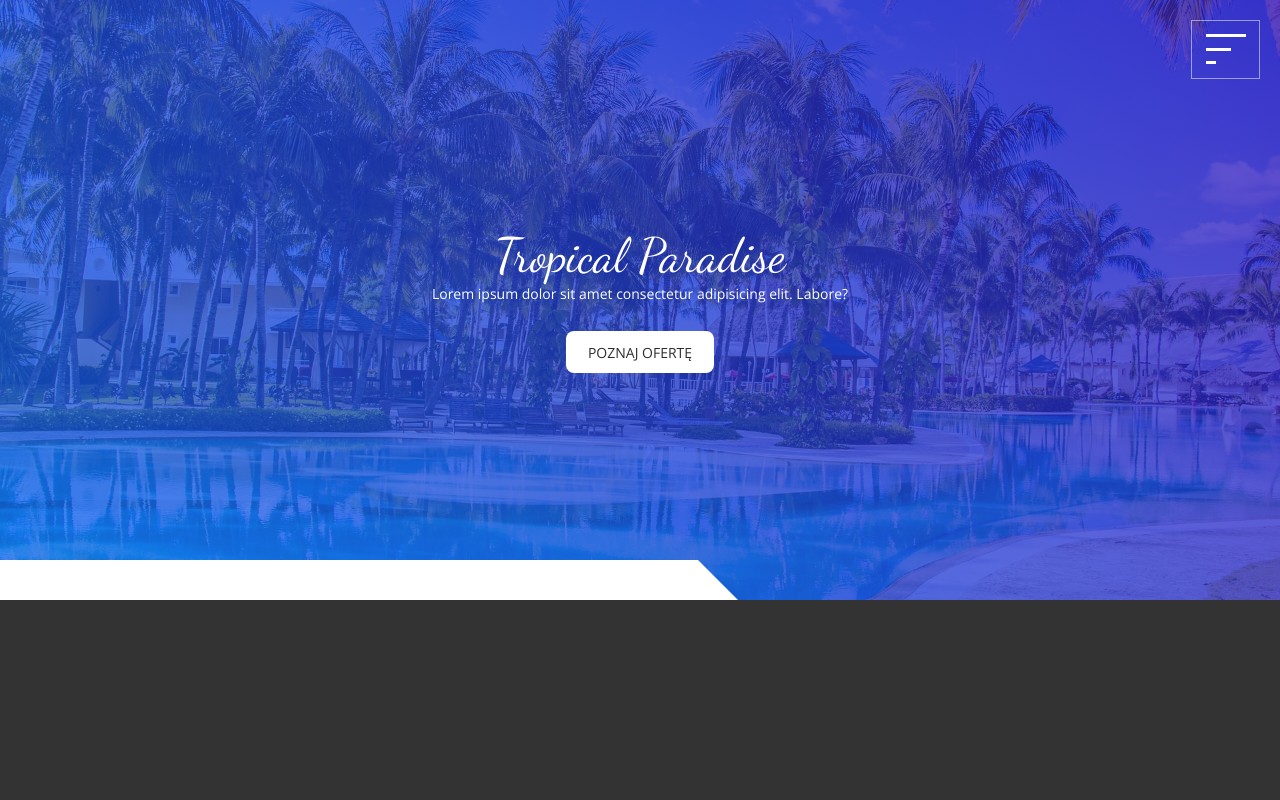
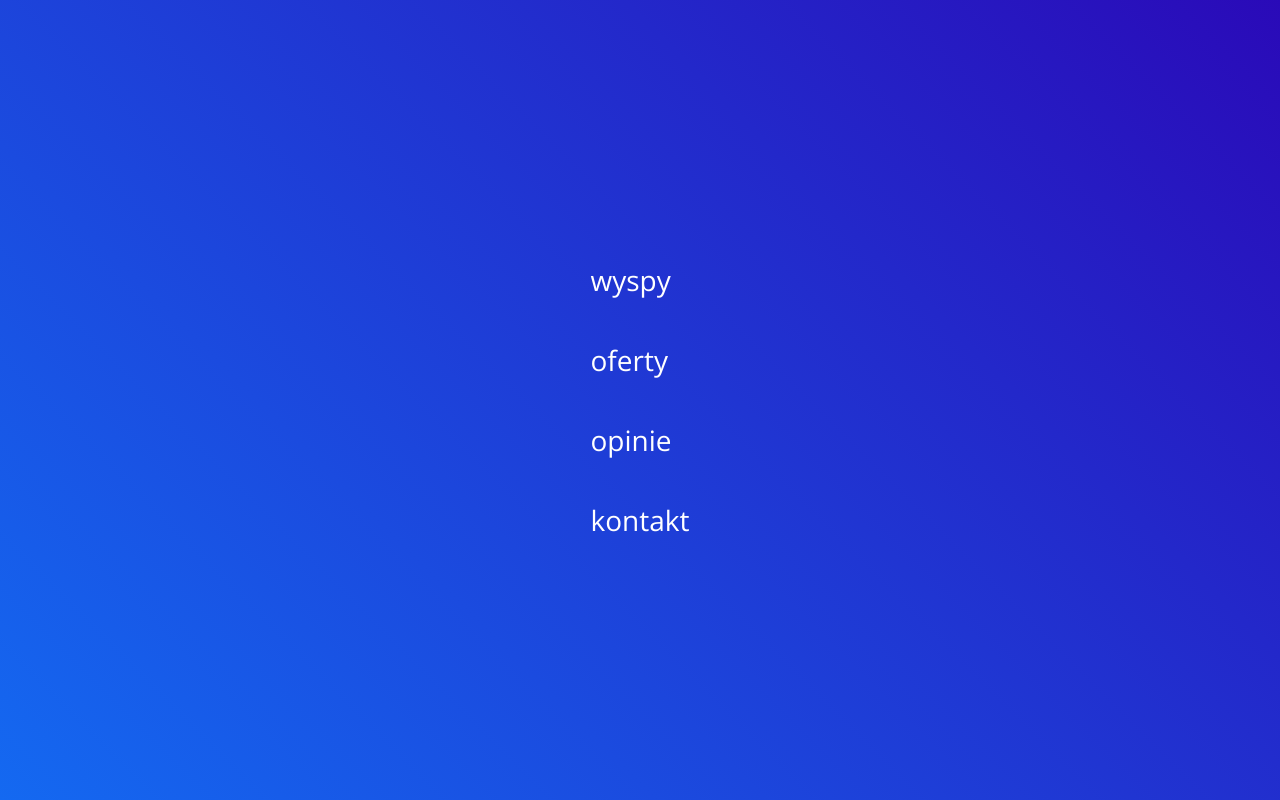
Before and after one commit to Tomekg989/rah, a plain HTML site: page index.html in a window 1280 px wide. Both pictures are taken after a click on the button 1225 px from the left and 49 px from the top of the page. Drawn offline with nearby package versions, Linux system fonts and the light colour scheme.

Commit message:
entry #2

```diff
--- a/index.html
+++ b/index.html
@@ -14,7 +14,18 @@
  <button class="burger-btn">
   <div class="burger-btn__box">
   <div class="burger-btn__bars"></div>
-</div></button>
+</div></button><nav class="nav">
+<div class="nav__items">
+  <a href="#islands" class="nav__item">wyspy</a>
+  <a href="#offers" class="nav__item">oferty</a>
+  <a href="#reviews" class="nav__item">opinie</a>
+  <a href="#contact" class="nav__item">kontakt</a>
+</div>
+
+
+</nav>
+
+
   <header class="header section">
    <h1 class="header__heading">Tropical Paradise</h1>
   <p class="header__text">Lorem ipsum dolor sit amet consectetur adipisicing elit. Labore?</p>
--- a/js/script.js
+++ b/js/script.js
@@ -0,0 +1,22 @@
+const nav = document.querySelector('.nav');
+const navbtn = document.querySelector('.burger-btn');
+const navitem =  document.querySelectorAll('.nav__item')
+const handlenav = () => {
+ nav.classList.toggle('nav--active')
+
+ navitem.forEach(item => {
+  item.addEventListener('click',() => {
+   nav.classList.remove('nav--active')
+  })
+ })
+ handlenavitemanimation();
+}
+const handlenavitemanimation = () => {
+ let delayTime = 0;
+ navitem.forEach(item => {
+   item.classList.toggle('nav-item-animation')
+   item.style.animationDelay = '.'+delayTime+'s'
+   delayTime++
+ })
+}
+navbtn.addEventListener('click',handlenav)
--- a/sass/_components.scss
+++ b/sass/_components.scss
@@ -23,13 +23,13 @@
 .btn-special{
  position: relative;
  transition: background-color .3s;
- overflow: none;
+ overflow: hidden;
  z-index: 0;
  &::before{
   display: block;
   content: '';
   position: absolute;
-  top:0;
+  bottom:0;
   left: 0;
   width: 100%;
   height: 100%;
@@ -37,6 +37,7 @@
   transform-origin: right;
   transition:  transform .3s;
   z-index: -1;
+  background-color: $light-white;
  }
  &:hover::before{
   width: 100%;
--- a/sass/main.scss
+++ b/sass/main.scss
@@ -12,7 +12,7 @@ html{
 }
 body{
  font-family: 'Open Sans',sans-serif;
- background-color: #333;
+
 }
 .burger-btn{
  position: fixed;
@@ -60,6 +60,58 @@ body{
   }
  }
 }
+.nav{
+  position: fixed;
+  top: 0;
+  display: flex;
+  justify-content: center;
+  align-items: center;
+  height: 100vh;
+  width: 100%;
+  transform: translateX(100%);
+  transition: .5s cubic-bezier(0.65,0.05,0.36,1);
+  background-image: $blue-gradient-solid;
+  z-index: 100;
+  &--active{
+    transform: translateX(0);
+  }
+  &__item{
+    position: relative;
+    display: block;
+    margin: 0.5em 0 ;
+    padding: 0.5em 2em;
+    font-size: 2.8rem;
+    color: $pure-white;
+    text-decoration: none;
+    &::before{
+      position: absolute;
+      top: 0;
+      left: 0;
+      width: 3px;
+      height: 100%;
+      transform: scaleY(0);
+      background-color: $pure-white;
+      content: '';
+transition: transform .3s;
+    }
+    &:hover::before{
+      transform: scaleY(1);
+    }
+  }
+}
+@keyframes navitemanimation {
+  from{
+    transform: translateX(200%);
+  }
+  to{
+    transform: translateX(0);
+  }
+
+
+}
+.nav-item-animation{
+  animation:navitemanimation 1s both;
+}
 //header
 .header{
   position: relative;
@@ -99,3 +151,34 @@ body{
   }
 
 }
+//media
+@media(min-width:768px){
+  .white-block{
+    height: 50px;
+    width: 45%;
+  }
+  .header{
+    &__heading{
+      font-size: 6.6rem;
+    }
+    &__btn{
+      font-size: 1.6rem;
+    }
+    &__text{
+      font-size: 2.2rem;
+    }
+
+  }
+}
+@media(min-width:992px){
+  .burger-btn{
+    top: 50px;right: 50px;
+  }
+  .header{
+    background-color:$blue-gradient, url(../img/big.jpg);
+
+  &__heading{
+font-size: 9rem;
+  }}
+
+}
```
Also changed, not shown: sass/main.css, 1 other file.
